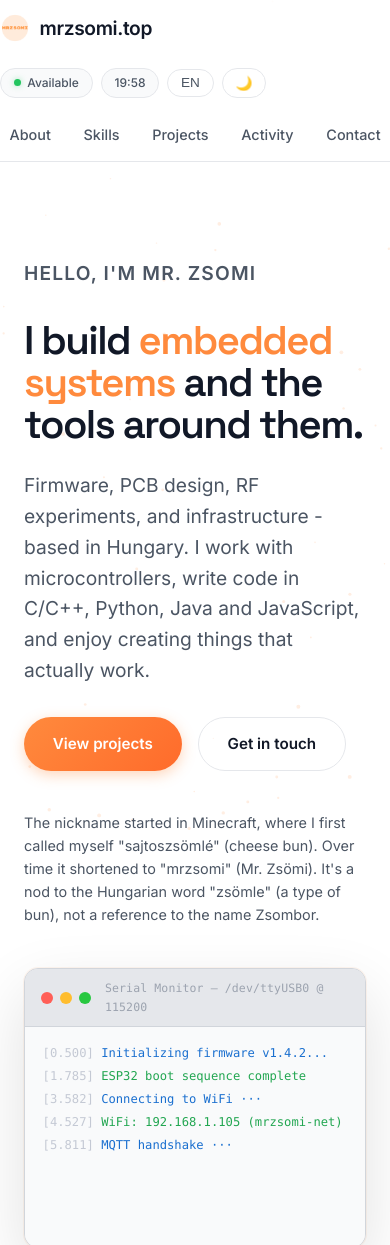
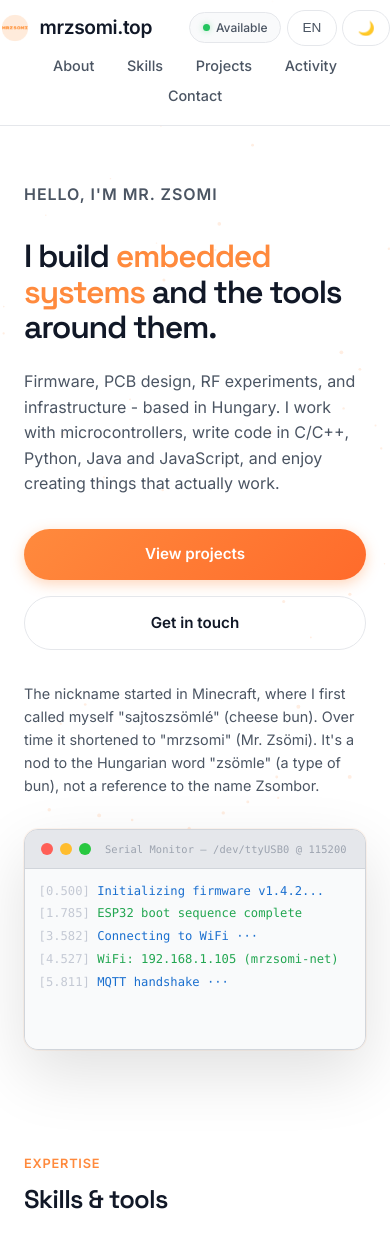
Before and after one commit to SajtosZsomle/web, a plain HTML site: page index.html in a window 390 px wide. Shown: the top 1245 px of the page. Drawn offline with Linux system fonts and the light colour scheme; no server answers.

Commit message:
mobile: comprehensive responsive design overhaul
- Nav: wrap links below logo on mobile, reduce gap, hide live clock on small screens
- Touch targets: increase theme/lang btn padding + min-height (36px) for tap comfort
- Hero h1: clamp(2rem, 6vw, 4.5rem) instead of fixed 2.8rem min — fits small screens
- Hero paragraph: clamp(1rem, 2.5vw, 1.2rem) scales gracefully
- Hero visual: min-height auto on mobile, no wasted vertical space
- Terminal: max-width 100% on mobile, smaller title font, compact body height on 480px
- Terminal lines: explicit max-width: 100% prevents horizontal scroll
- trm-title: overflow ellipsis so long /dev/ttyUSB0 string clips cleanly
- Section padding: reduced to 3rem on 480px screens
- btn-group: stacks vertically on 400px, full-width buttons for easy tapping
- name-origin: max-width: min(500px, 100%) prevents overflow
- contact-grid: tighter gap on mobile
- section-title: clamp-based font size on mobile

```diff
--- a/assets/css/styles.css
+++ b/assets/css/styles.css
@@ -116,7 +116,8 @@ noscript {
 
 .nav-inner {
   display: flex; align-items: center; justify-content: space-between;
-  height: 68px; gap: 1.5rem;
+  height: 68px; gap: 1rem;
+  flex-wrap: nowrap;
 }
 .logo {
   display: flex; align-items: center; gap: 0.6rem;
@@ -140,12 +141,14 @@ noscript {
 .dot { width: 7px; height: 7px; border-radius: 50%; background: #22c55e; box-shadow: 0 0 6px rgba(34,197,94,0.4); flex-shrink: 0; }
 .theme-btn, .lang-btn {
   background: transparent; border: 1px solid var(--border); border-radius: 20px;
-  padding: 0.35rem 0.8rem; font-size: 0.85rem; cursor: pointer; color: var(--text-secondary);
+  padding: 0.5rem 0.9rem; font-size: 0.85rem; cursor: pointer; color: var(--text-secondary);
   display: flex; align-items: center; gap: 0.3rem;
+  min-height: 36px; min-width: 36px; touch-action: manipulation;
 }
 
 /* Sections */
 section { padding: 5rem 0; }
+@media (max-width: 480px) { section { padding: 3rem 0; } }
 .section-tag {
   font-size: 0.8rem; font-weight: 600; text-transform: uppercase; letter-spacing: 0.06em;
   color: var(--accent); margin-bottom: 0.6rem;
@@ -164,9 +167,9 @@ section { padding: 5rem 0; }
   }
 }
 .hero-content { z-index: 1; }
-.hero-visual { position: relative; display: flex; align-items: center; justify-content: center; min-height: 400px; }
+.hero-visual { position: relative; display: flex; align-items: center; justify-content: center; min-height: 360px; }
 @media (max-width: 768px) {
-  .hero-visual { min-height: 300px; }
+  .hero-visual { min-height: auto; padding-bottom: 1rem; }
 }
 
 /* Serial Monitor Terminal */
@@ -204,6 +207,7 @@ section { padding: 5rem 0; }
 .trm-green  { background: #28c840; }
 .trm-title {
   font-size: 0.72rem; color: var(--trm-title); margin-left: 0.4rem; letter-spacing: 0.01em;
+  overflow: hidden; text-overflow: ellipsis; white-space: nowrap;
 }
 .trm-body {
   padding: 1rem 1.1rem 1rem;
@@ -215,12 +219,16 @@ section { padding: 5rem 0; }
   gap: 0.1rem;
   background: var(--trm-body-bg);
 }
+@media (max-width: 480px) {
+  .trm-body { min-height: 180px; max-height: 210px; padding: 0.75rem 0.85rem; }
+}
 .t-line {
   font-size: 0.76rem;
   line-height: 1.75;
-  white-space: nowrap;
-  overflow: hidden;
+  white-space: nowrap;        /* keeps monospace look */
+  overflow: hidden;           /* clips long lines instead of scrolling */
   text-overflow: ellipsis;
+  max-width: 100%;            /* never wider than container */
   opacity: 0;
   transform: translateY(5px);
   transition: opacity 0.3s ease, transform 0.3s ease;
@@ -311,14 +319,18 @@ section { padding: 5rem 0; }
 }
 
 .hero h1 {
-  font-family: var(--font-display); font-size: clamp(2.8rem, 6vw, 4.5rem); font-weight: 600;
-  line-height: 1.05; letter-spacing: -0.04em; color: var(--text); margin-bottom: 1.5rem;
+  font-family: var(--font-display); font-size: clamp(2rem, 6vw, 4.5rem); font-weight: 600;
+  line-height: 1.1; letter-spacing: -0.04em; color: var(--text); margin-bottom: 1.5rem;
 }
 .hero h1 .accent-text { color: var(--accent); }
 .hero p {
-  font-size: 1.2rem; color: var(--text-secondary); max-width: 600px; margin-bottom: 2rem; line-height: 1.6;
+  font-size: clamp(1rem, 2.5vw, 1.2rem); color: var(--text-secondary); max-width: 600px; margin-bottom: 2rem; line-height: 1.6;
 }
-.btn-group { display: flex; gap: 1rem; flex-wrap: wrap; margin-bottom: 2.5rem; }
+.btn-group { display: flex; gap: 1rem; flex-wrap: wrap; margin-bottom: 2rem; }
+@media (max-width: 400px) {
+  .btn-group { flex-direction: column; }
+  .btn-group .btn { width: 100%; text-align: center; }
+}
 .btn {
   display: inline-flex; align-items: center; justify-content: center; gap: 0.5rem;
   padding: 0.85rem 1.8rem; border-radius: 50px; font-weight: 600; font-size: 0.95rem;
@@ -491,14 +503,29 @@ section { padding: 5rem 0; }
 }
 .footer a { display: inline-block; }
 
-.name-origin { font-size: 0.9rem; color: var(--text-secondary); margin-top: 1.5rem; max-width: 500px; }
+.name-origin { font-size: 0.9rem; color: var(--text-secondary); margin-top: 1.5rem; max-width: min(500px, 100%); }
 
 @media (max-width: 768px) {
-  .nav-inner { flex-wrap: wrap; height: auto; padding: 0.8rem 0; }
-  .nav-links { order: 3; width: 100%; justify-content: center; }
-  .hero h1 { font-size: 2.5rem; }
-  .section-title { font-size: 2rem; }
+  /* Nav: wrap links below logo+actions */
+  .nav-inner { flex-wrap: wrap; height: auto; padding: 0.6rem 0; gap: 0.5rem; }
+  .nav-links { order: 3; width: 100%; justify-content: center; flex-wrap: wrap; padding-bottom: 0.4rem; }
+  .nav-actions { gap: 0.35rem; }
+  /* Hide live clock on very small screens to reduce nav clutter */
+  #live-clock { display: none; }
+
+  /* Hero */
+  .hero { padding: 3.5rem 0 2.5rem; }
+  .section-title { font-size: clamp(1.6rem, 5vw, 2rem); }
+
+  /* Projects: no hover indent on mobile (no hover on touch) */
   .project-item:hover, .project-item.active { margin: 0; padding: 1.3rem 0; border-radius: 0; }
   .project-item:hover { background: var(--surface); }
   .project-item.active { background: var(--accent-light); }
+
+  /* Terminal: full width, smaller title */
+  .hero-terminal { max-width: 100%; }
+  .trm-title { font-size: 0.65rem; }
+
+  /* Contact */
+  .contact-grid { gap: 1.5rem; }
 }
```
